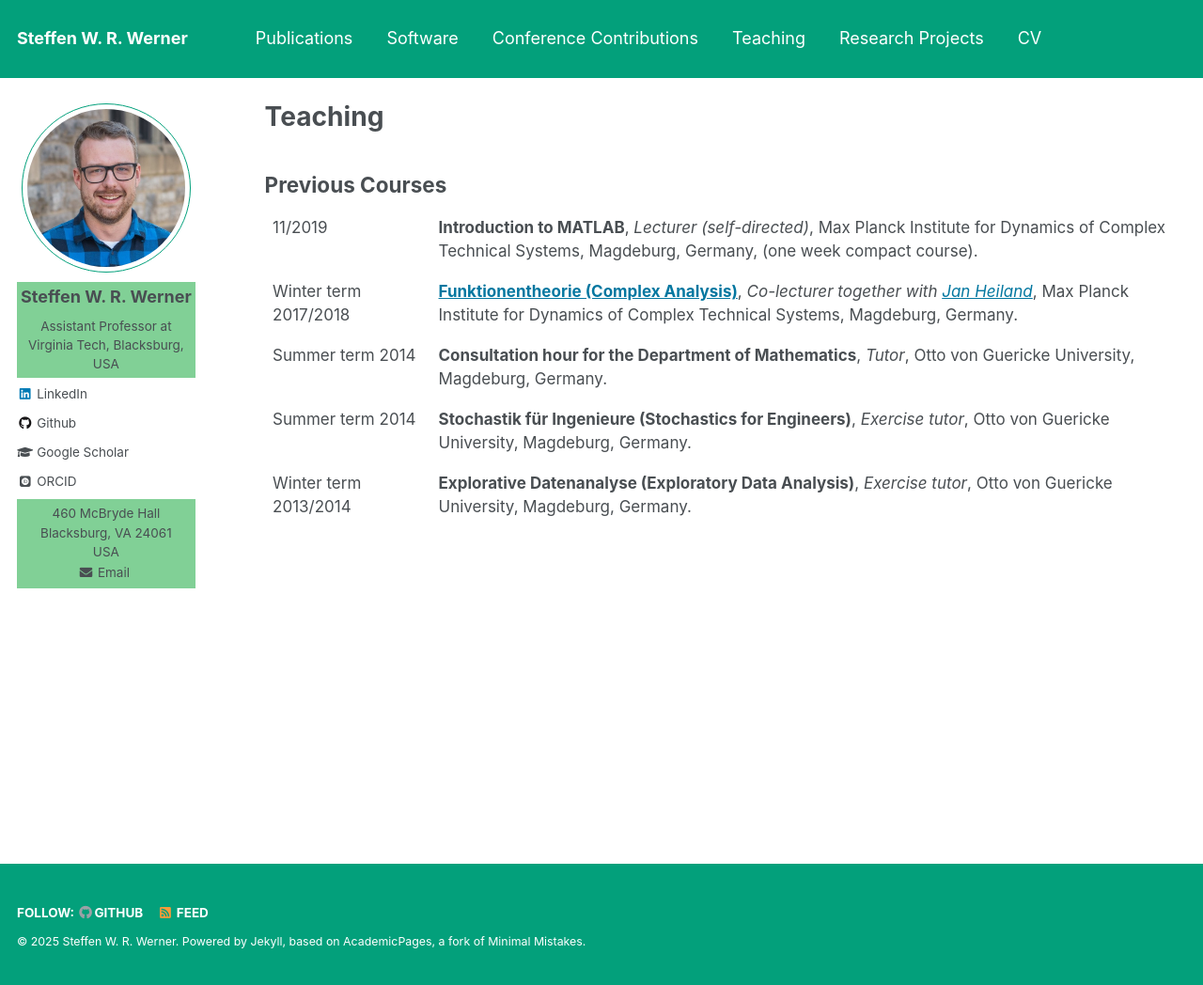
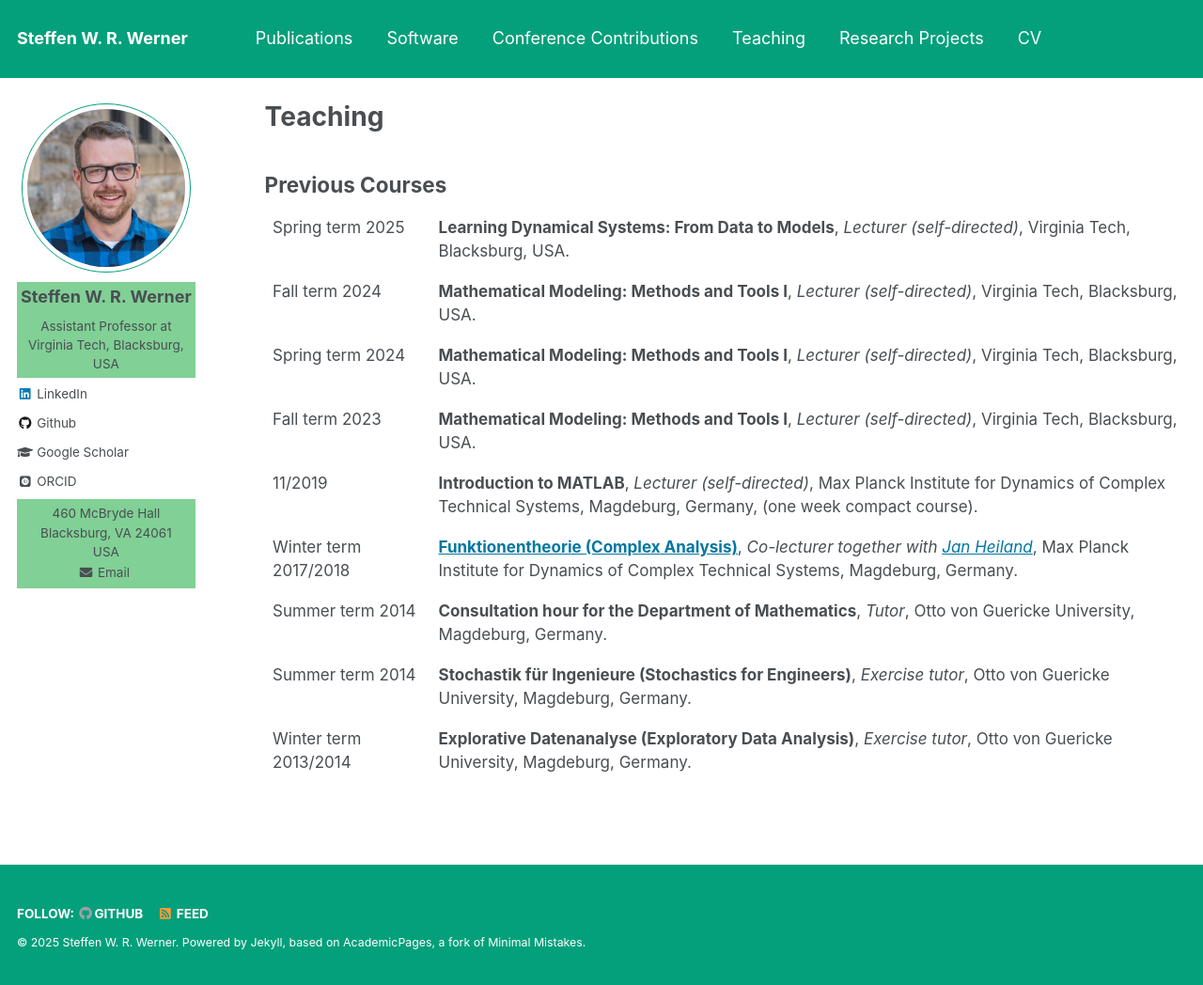
Before and after one commit to ninsteve/ninsteve.github.io, a Jekyll site: the page built from _pages/teaching.md, in a window 1280 px wide and 1048 px high. Shown: the whole window at 94% size. Built offline with Jekyll 4.4.1, drawn with Linux system fonts in a browser that asks for light colours; some web fonts are replaced.

Commit message:
Updated CV and teaching.

```diff
--- a/_pages/teaching.md
+++ b/_pages/teaching.md
@@ -15,6 +15,30 @@ author_profile: true
 ## Previous Courses ##
 
 <table class="eventtable">
+  <tr>
+    <td> Spring term 2025 </td>
+    <td> <b>Learning Dynamical Systems: From Data to Models</b>,
+      <i>Lecturer (self-directed)</i>, Virginia Tech, Blacksburg, USA.
+    </td>
+  </tr>
+  <tr>
+    <td> Fall term 2024 </td>
+    <td> <b>Mathematical Modeling: Methods and Tools I</b>,
+      <i>Lecturer (self-directed)</i>, Virginia Tech, Blacksburg, USA.
+    </td>
+  </tr>
+  <tr>
+    <td> Spring term 2024 </td>
+    <td> <b>Mathematical Modeling: Methods and Tools I</b>,
+      <i>Lecturer (self-directed)</i>, Virginia Tech, Blacksburg, USA.
+    </td>
+  </tr>
+  <tr>
+    <td> Fall term 2023 </td>
+    <td> <b>Mathematical Modeling: Methods and Tools I</b>,
+      <i>Lecturer (self-directed)</i>, Virginia Tech, Blacksburg, USA.
+    </td>
+  </tr>
   <tr>
     <td style="width:18%"> 11/2019 </td>
     <td> <b>Introduction to MATLAB</b>, <i>Lecturer (self-directed)</i>,
```
Also changed, not shown: 1 other file.
